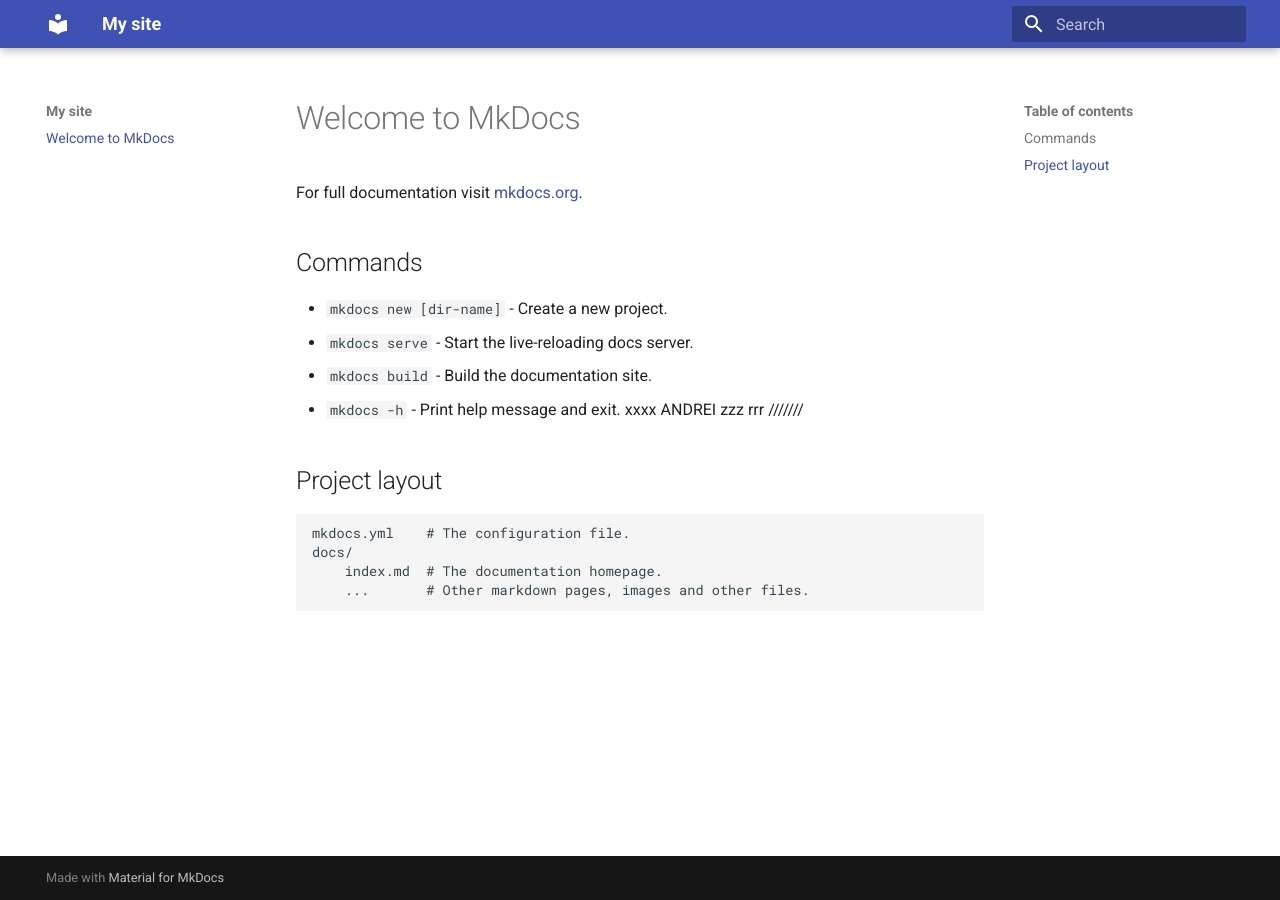
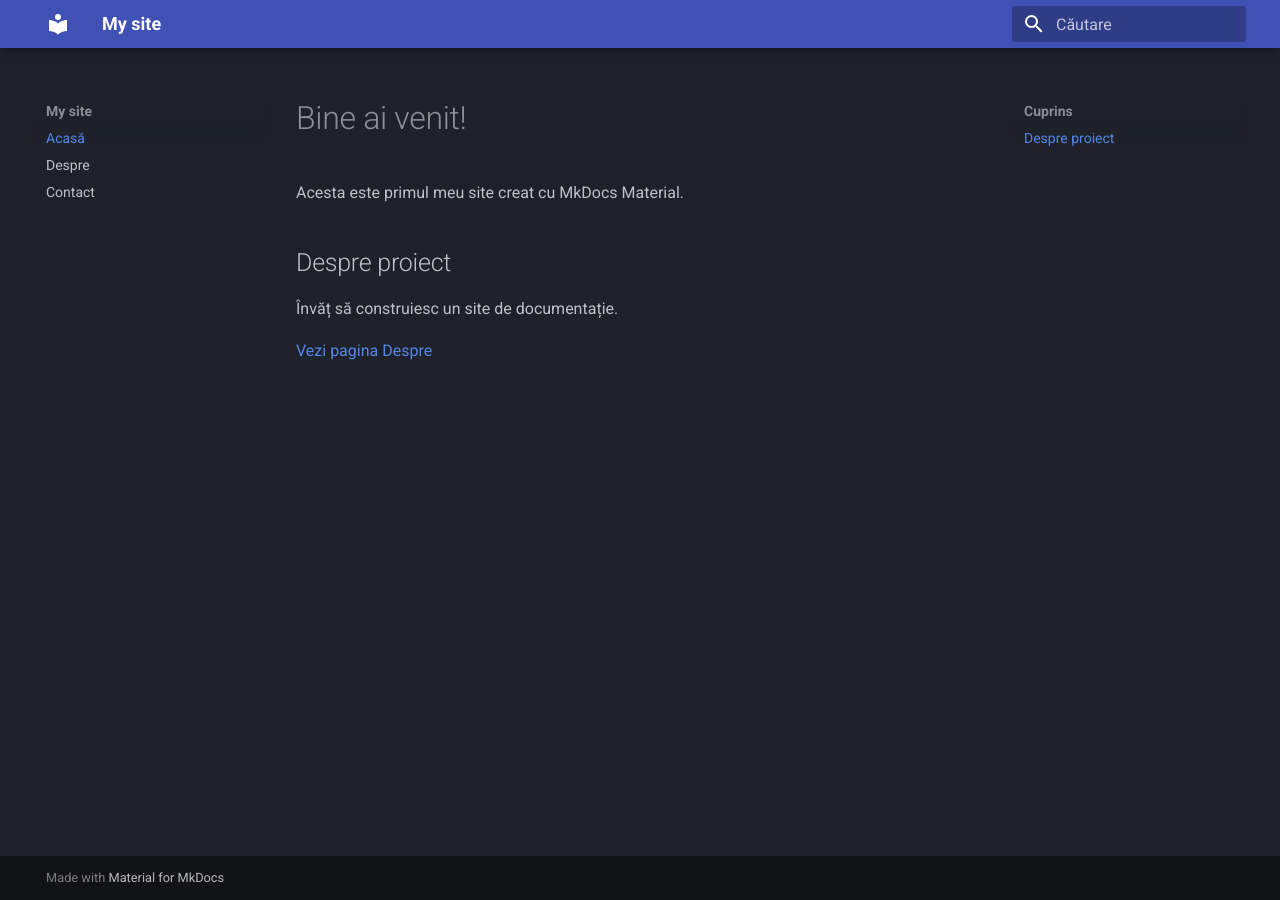
Before and after one commit to CeGtHb/MkDocs-MaterialDemo, an MkDocs documentation site: the page built from docs/index.md, in a window 1280 px wide. Built offline with MkDocs 1.6.1 and Material for MkDocs 9.7.7, drawn with Linux system fonts in a browser that asks for light colours.

```diff
--- a/docs/index.md
+++ b/docs/index.md
@@ -1,18 +1,9 @@
-# Welcome to MkDocs
+# Bine ai venit!
 
-For full documentation visit [mkdocs.org](https://www.mkdocs.org).
+Acesta este primul meu site creat cu MkDocs Material.
 
-## Commands
+## Despre proiect
 
-* `mkdocs new [dir-name]` - Create a new project.
-* `mkdocs serve` - Start the live-reloading docs server.
-* `mkdocs build` - Build the documentation site.
-* `mkdocs -h` - Print help message and exit.
-xxxx ANDREI zzz rrr ///////
+Învăț să construiesc un site de documentație.
 
-## Project layout
-
-    mkdocs.yml    # The configuration file.
-    docs/
-        index.md  # The documentation homepage.
-        ...       # Other markdown pages, images and other files.
+[Vezi pagina Despre](despre.md)
--- a/mkdocs.yml
+++ b/mkdocs.yml
@@ -2,3 +2,13 @@ site_name: My site
 site_url: https://mydomain.org/mysite
 theme:
   name: material
+  language: ro
+  palette:
+    scheme: slate
+    primary: indigo
+    accent: blue
+
+nav:
+  - Acasă: index.md
+  - Despre: despre.md
+  - Contact: contact.md
```
Also changed, not shown: docs/despre.md (added, +3 -0 lines), docs/how_to.txt (deleted, +0 -25 lines), how_to.txt (added, +34 -0 lines).
